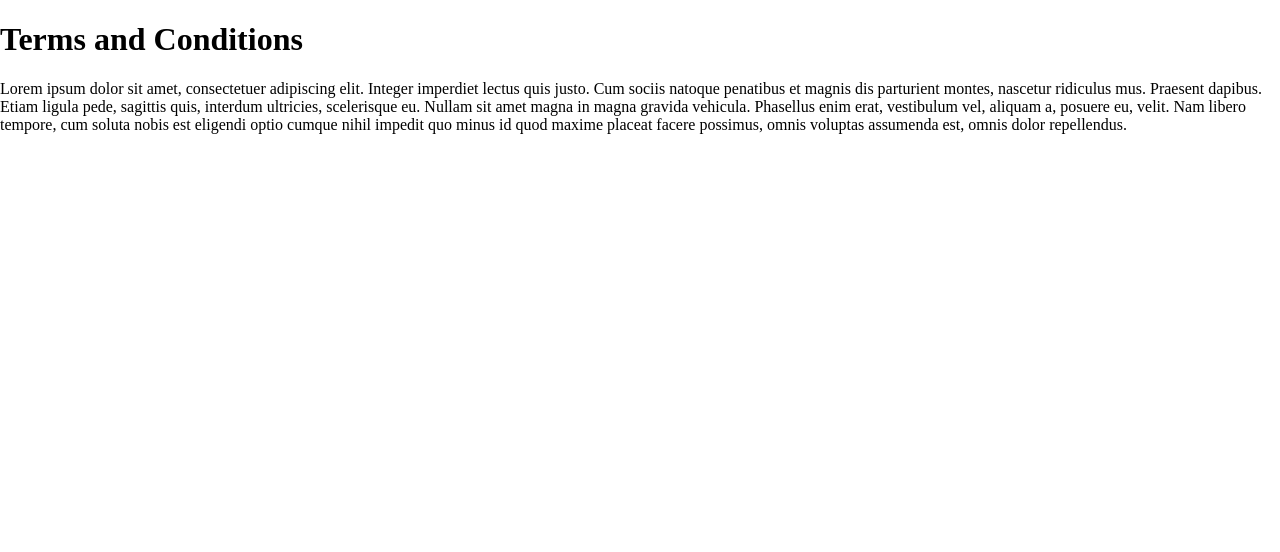
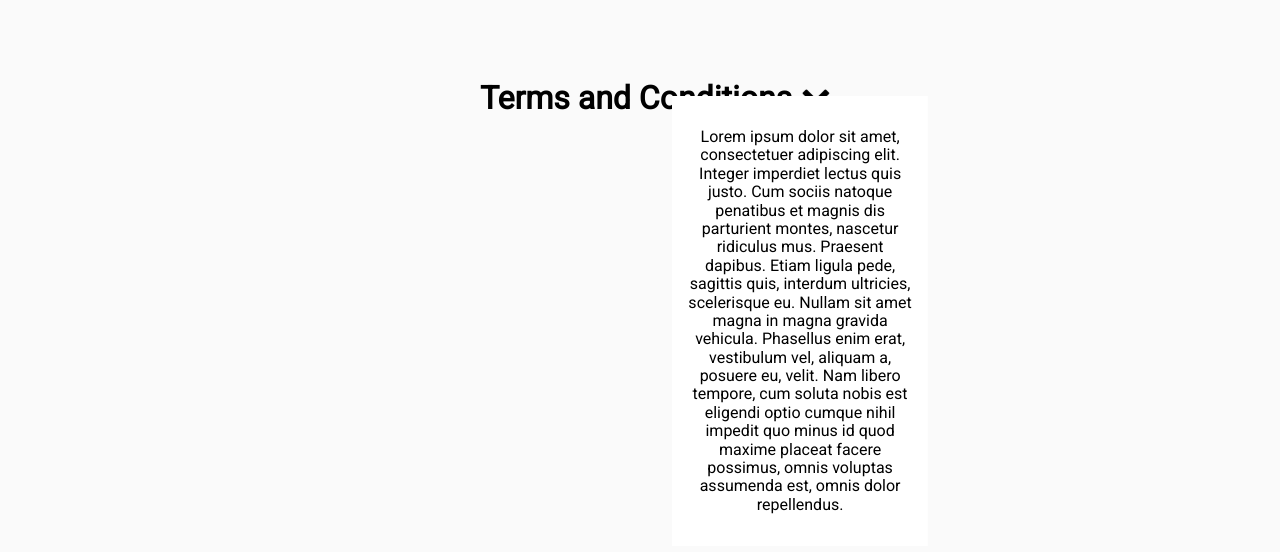
Before and after one commit to davidzoufaly/expandable-element, a plain HTML site: page index.html in a window 1280 px wide. Both pictures are taken after a click on the element "Terms and Conditions". Drawn offline with Linux system fonts and the light colour scheme.

Commit message:
Styling and animation - icon added, toggle icon animation added, fade in content animation added, elements styling

```diff
--- a/index.html
+++ b/index.html
@@ -5,15 +5,16 @@
     <meta name="viewport" content="width=device-width, initial-scale=1.0" />
     <meta http-equiv="X-UA-Compatible" content="ie=edge" />
     <link rel="stylesheet" type="text/css" href="./src/css/style.css" />
+    <link href="https://fonts.googleapis.com/css?family=Roboto" rel="stylesheet">
     <title>Expandable Element</title>
   </head>
   <body>
     <div class="container">
-      <h1 class="container__tittle" id="toggle-content-title">
-        Terms and Conditions
+      <h1 class="container__title" id="toggle-content-title">
+        Terms and Conditions<span class="container__title__icon"></span>
       </h1>
+      <div id="content" class="content"></div>
     </div>
-    <div id="content"></div>
 
     <script src="./src/javascript/index.js"></script>
   </body>
--- a/src/css/style.css
+++ b/src/css/style.css
@@ -1 +1,75 @@
 @import './normalize.css';
+
+body {
+    font-family: 'Roboto', sans-serif;
+    background-color: #fafafa;
+}
+
+.container {
+    position: absolute;
+    width: auto;
+    min-width: 10rem;
+    left: 50%;
+    transform: translate(-50%);
+    text-align: center;
+    margin-top: 5rem;
+}
+
+.container__title {
+    position: relative;
+    cursor: pointer;
+    display: inline-block;
+    margin: 0;
+    padding: 0;
+    padding-right: .5rem;
+}
+
+.container__title__icon {
+    position: absolute;
+    width: 30px;
+    height: 30px;
+    right: -30px;
+    top: 50%;
+    transform: translate(0, -50%);
+    background: transparent url('../icons/chevron-right.svg') no-repeat center center;
+    background-size: contain;
+}
+
+.container__title__icon--animation--forward {
+    animation: rotateForwards forwards .3s ease-in-out;
+}
+
+.container__title__icon--animation--back {
+    animation: rotateBack forwards .3s ease-in-out;
+}
+
+@keyframes rotateForwards{
+    from {
+        transform: translate(0, -50%);
+    }
+    to {
+        transform: translate(0, -50%) rotate(90deg);
+    }
+}
+
+@keyframes rotateBack{
+    from {
+        transform: translate(0, -50%) rotate(90deg);
+    }
+    to {
+        transform: translate(0, -50%);
+    }
+}
+
+.content {
+    position: absolute;
+    transform: translate(-50%, 0);
+    display: inline-block;
+}
+
+.content > div {
+    width: 14rem;
+    padding: 1rem;
+    margin-top: 1rem;
+    background-color: #fff;
+}
--- a/src/javascript/index.js
+++ b/src/javascript/index.js
@@ -5,19 +5,48 @@ const contentData = {
   DOMElement: document.querySelector("#content")
 };
 
+//! Universal method for fade in effect
+let opacity;
+const fadeFunction = el => {
+  if (opacity < 0.9) {
+    opacity += 0.1;
+    setTimeout(() => fadeFunction(el), 50);
+  }
+  el.style.opacity = opacity;
+};
+
 //! Universal method for content toggle - show / hide
 const toggleContent = (text, elementInDOM) => {
   // Return statement of this function with ternary operator.
   return (
-    // If element does not have children add content into DOM
+    // If element does not have children (is empty) add content into DOM...
     elementInDOM.children.length === 0
-      ? (elementInDOM.innerHTML = `<div>
+      ? ((elementInDOM.innerHTML = `<div>
                     <p>${text}</p>
-                </div>`)
+                </div>`),
+        //...and show with fade effect
+        (opacity = 0),
+        fadeFunction(elementInDOM))
       : // Otherwise remove it from DOM
         elementInDOM.removeChild(elementInDOM.childNodes[0])
   );
 };
+
+//! Handling CSS keyframe based animation with classes
+function handlingAnimation(icon) {
+  if (icon.contains("container__title__icon--animation--forward")) {
+    icon.toggle("container__title__icon--animation--back");
+    setTimeout(() => {
+      //wait for animation is done
+      icon.toggle("container__title__icon--animation--forward");
+    }, 300);
+  } else if (icon.contains("container__title__icon--animation--back")) {
+    icon.toggle("container__title__icon--animation--forward");
+    icon.toggle("container__title__icon--animation--back");
+  } else {
+    icon.toggle("container__title__icon--animation--forward");
+  }
+}
 
 //! Destructuring data object
 const { text, DOMElement } = contentData;
@@ -25,9 +54,10 @@ const { text, DOMElement } = contentData;
 //! Handling clicks on title
 // 1) Select our title element in DOM
 document
-.querySelector("#toggle-content-title")
-// 2) Add event listener with click trigger
-.addEventListener("click", function() {
-    // 3) callback fucntion running toggleContent method with our data passed as parameters
+  .querySelector("#toggle-content-title")
+  // 2) Add event listener with click trigger
+  .addEventListener("click", function() {
+    // 3) callback fucntion running toggleContent method with our data passed as parameters and hadnlingAmination method with our span passed as parameter
     toggleContent(text, DOMElement), false;
+    handlingAnimation(this.childNodes[1].classList);
   });
```
Also changed, not shown: src/icons/chevron-right.svg (added), 2 other files.
